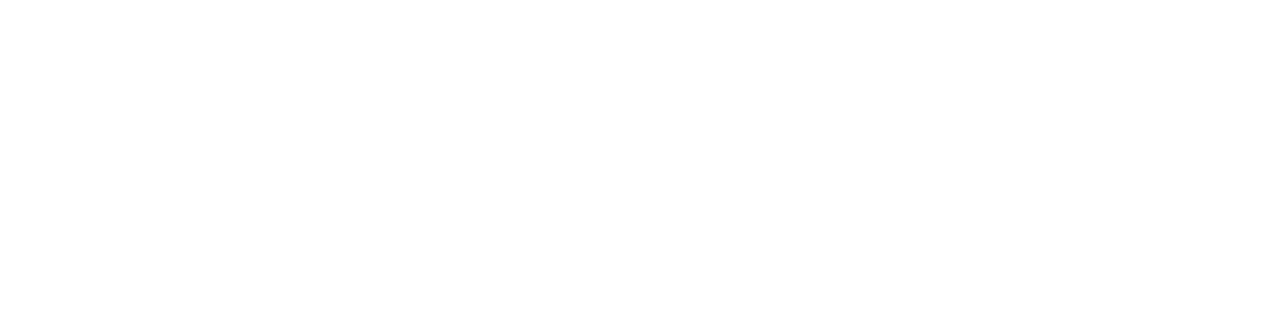
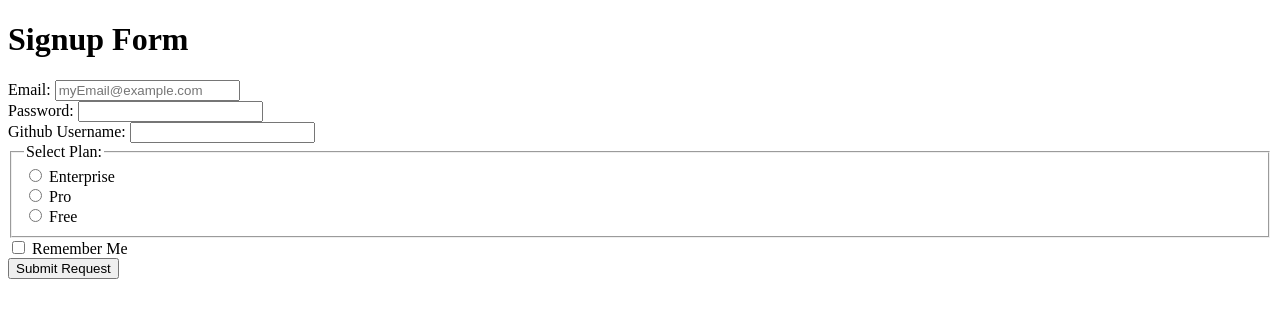
Before and after one commit to ananaso/learn-HTML-HTML-Q6, a plain HTML site: page index.html in a window 1280 px wide. Drawn offline with Linux system fonts and the light colour scheme.

Commit message:
forgot to make smaller commits - here's the form!

```diff
--- a/index.html
+++ b/index.html
@@ -4,6 +4,46 @@
     <title>Signup Form</title>
   </head>
   <body>
+    <header>
+      <h1>Signup Form</h1>
+    </header>
 
+    <main>
+      <form action="" method="get">
+        <label for="email">Email:</label>
+        <input type="email" id="email" name="email" placeholder="myEmail@example.com">
+        <br/>
+
+        <label for="password">Password:</label>
+        <input type="password" id="password" name="password">
+        <br/>
+
+        <label for="githubUsername">Github Username:</label>
+        <input type="text" id="githubUsername" name="githubUsername">
+        <br/>
+
+        <fieldset>
+          <legend>Select Plan:</legend>
+
+          <input type="radio" id="enterprise" name="plan" value="enterprise">
+          <label for="enterprise">Enterprise</label>
+          <br/>
+
+          <input type="radio" id="pro" name="plan" value="pro">
+          <label for="pro">Pro</label>
+          <br/>
+
+          <input type="radio" id="free" name="plan" value="free">
+          <label for="free">Free</label>
+          <br/>
+        </fieldset>
+
+        <input type="checkbox" id="rememberMe" name="rememberMe">
+        <label for="rememberMe">Remember Me</label>
+        <br/>
+
+        <input type="submit" value="Submit Request">
+      </form>
+    </main>
   </body>
 </html>
```
